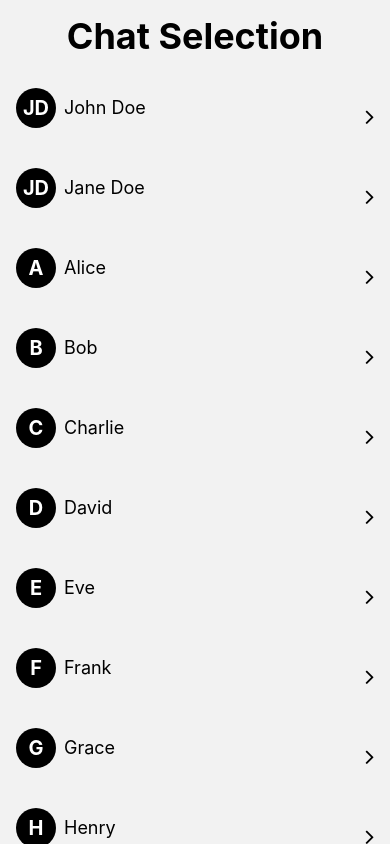
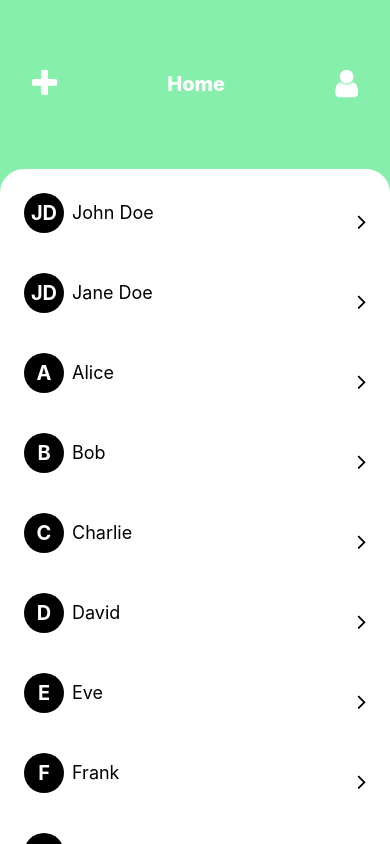
Before and after one commit to SE3A04-Project-Team/secure-chat-app, a React Native app in the folder app/: screen /ChatSelectionScreen in a window 390 px wide. Built offline with nearby package versions, Linux system fonts and the light colour scheme.

Commit message:
restyled chat selection page

```diff
--- a/app/screens/ChatSelectionScreen.jsx
+++ b/app/screens/ChatSelectionScreen.jsx
@@ -81,10 +81,15 @@ const ChatSelectionScreen = ({ navigation }) => {
     }
 
     return (
-        <SafeAreaView className="flex-1 items-center justify-start">
-            <Text className="flex text-4xl font-bold py-4">Chat Selection</Text>
-            <ScrollView className="flex w-full">
-                <View className="flex flex-col gap-y-2 w-full justify-center items-center">
+        <View className="flex-1 min-h-screen bg-green-300 justify-start">
+            <View className="flex-1 flex-row justify-between items-center content-center px-8">
+                <Icon name="plus" size={32} color="white"/>
+                <Text className="text-white text-xl font-extrabold text-center">Home</Text>
+                <Icon name="user" size={32} color="white"/>
+            </View>
+            <View className="bg-white rounded-t-3xl h-4/5">
+                <ScrollView className="p-2">
+                    <View className="flex flex-col gap-y-2 justify-center items-center">
                         {
                             chatData.map((chat) => (
                                 <TouchableOpacity key={chat.id} onPress={() => handleChatSelection(chat)} className="flex flex-row w-full p-4 content-center items-center">
@@ -98,7 +103,8 @@ const ChatSelectionScreen = ({ navigation }) => {
                         }
                     </View>
                 </ScrollView>
-        </SafeAreaView>
+            </View>
+        </View>
     );
 };
 
--- a/app/screens/LoginScreen.jsx
+++ b/app/screens/LoginScreen.jsx
@@ -26,9 +26,9 @@ const LoginScreen = ({navigation}) => {
 
     return (
         <View className="flex-1 min-h-screen bg-green-300 justify-end">
-            <View className="flex-1 flex-row justify-center items-center content-center gap-x-4">
-                <Icon name="lock" size={64} color="white" className="self-end"/>
-                <Text className="text-white text-6xl font-bold text-center py-4">Chat App</Text>
+            <View className="flex-1 flex-row justify-evenly items-center content-center">
+                <Icon name="lock" size={64} color="white"/>
+                <Text className="text-white text-6xl font-bold text-center">Chat App</Text>
             </View>
             <SafeAreaView testID="login-page" className="bg-white rounded-t-3xl">
                 <View className="flex justify-center py-8 gap-y-8">
```
Lines whose indentation alone changed are shown as unchanged.
